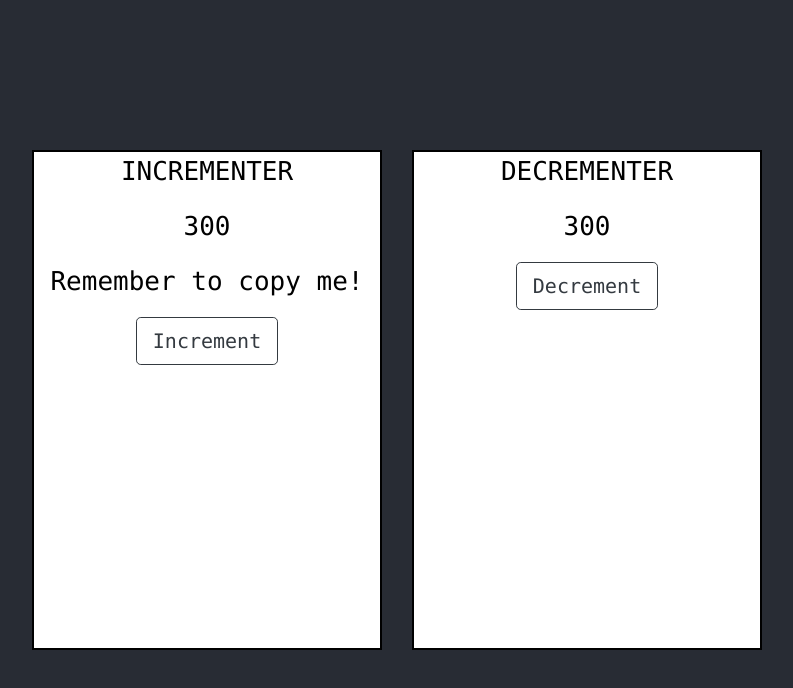
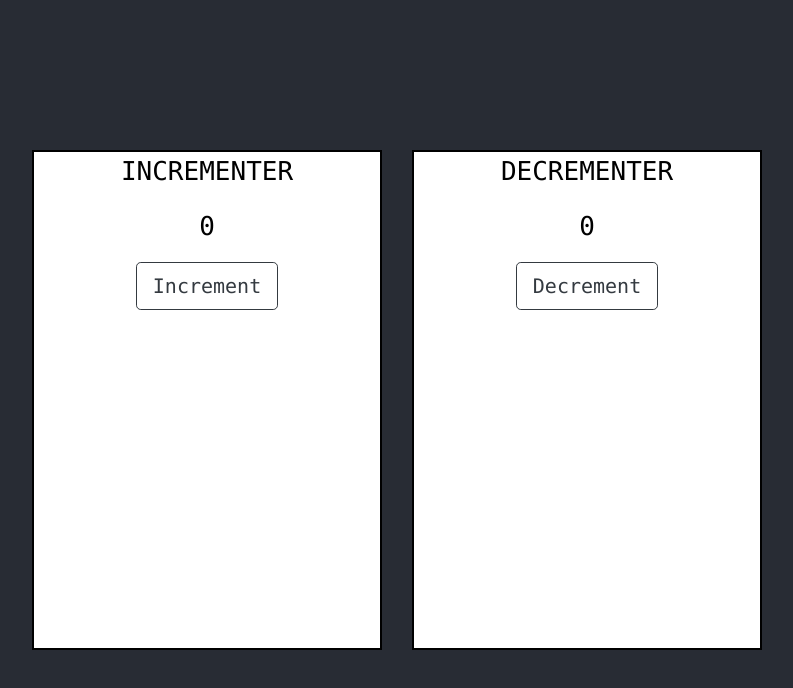
Before and after one commit to JoinCODED/RJSDemo7-Redux-Advanced-Counter, a React (Create React App) app: page / in a window 1280 px wide. Shown: the top 688 px of the page, without its empty margins (243-1036 px from the left). Built offline with nearby package versions, Linux system fonts and the light colour scheme.

Commit message:
initial state

```diff
--- a/src/Incrementer.js
+++ b/src/Incrementer.js
@@ -30,8 +30,7 @@ const mapDispatchToProps = dispatch => {
 
 const mapStateToProps = state => {
   return {
-    counter: state.counter,
-    copyMe: state.copyMe
+    counter: state.counter
   };
 };
 
--- a/src/stores/reducer.js
+++ b/src/stores/reducer.js
@@ -1,6 +1,5 @@
 const initialState = {
-  copyMe: "Remember to copy me!",
-  counter: 300
+  counter: 0
 };
 
 const reducer = (state = initialState, action) => {
```
